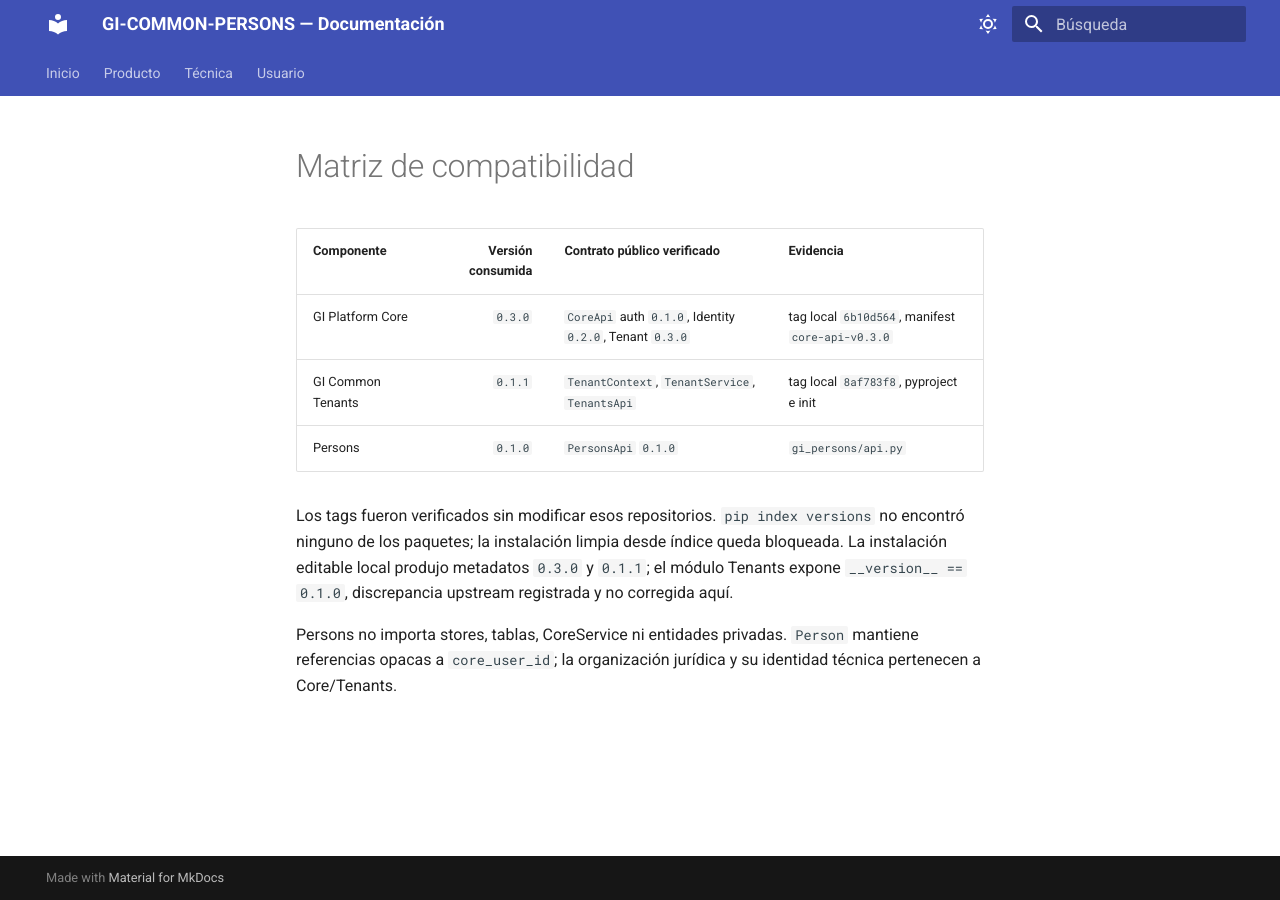
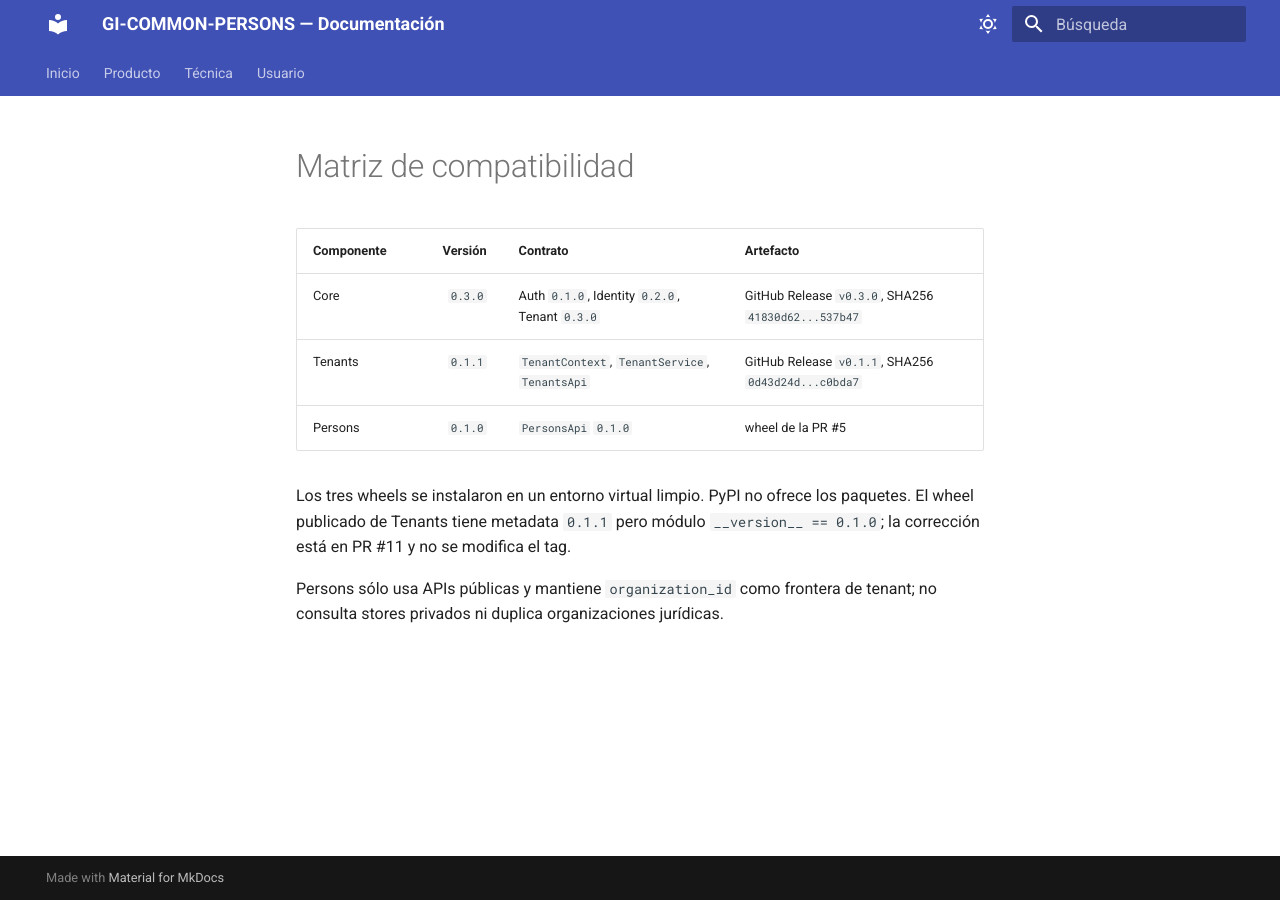
Before and after one commit to jlbellonGmail/gi-common-persons, an MkDocs documentation site: the page built from docs/tecnica/compatibilidad-v030-v011.md, in a window 1280 px wide. Built offline with MkDocs 1.6.1 and Material for MkDocs 9.7.7, drawn with Linux system fonts in a browser that asks for light colours.

Commit message:
docs: verificar artefactos publicados de Core y Tenants

```diff
--- a/docs/tecnica/compatibilidad-v030-v011.md
+++ b/docs/tecnica/compatibilidad-v030-v011.md
@@ -1,17 +1,14 @@
 # Matriz de compatibilidad
 
-| Componente | Versión consumida | Contrato público verificado | Evidencia |
+| Componente | Versión | Contrato | Artefacto |
 |---|---:|---|---|
-| GI Platform Core | `0.3.0` | `CoreApi` auth `0.1.0`, Identity `0.2.0`, Tenant `0.3.0` | tag local `6b10d564`, manifest `core-api-v0.3.0` |
-| GI Common Tenants | `0.1.1` | `TenantContext`, `TenantService`, `TenantsApi` | tag local `8af783f8`, pyproject e init |
-| Persons | `0.1.0` | `PersonsApi` `0.1.0` | `gi_persons/api.py` |
+| Core | `0.3.0` | Auth `0.1.0`, Identity `0.2.0`, Tenant `0.3.0` | GitHub Release `v0.3.0`, SHA256 `41830d62...537b47` |
+| Tenants | `0.1.1` | `TenantContext`, `TenantService`, `TenantsApi` | GitHub Release `v0.1.1`, SHA256 `0d43d24d...c0bda7` |
+| Persons | `0.1.0` | `PersonsApi` `0.1.0` | wheel de la PR #5 |
 
-Los tags fueron verificados sin modificar esos repositorios. `pip index
-versions` no encontró ninguno de los paquetes; la instalación limpia desde
-índice queda bloqueada. La instalación editable local produjo metadatos
-`0.3.0` y `0.1.1`; el módulo Tenants expone `__version__ == 0.1.0`,
-discrepancia upstream registrada y no corregida aquí.
+Los tres wheels se instalaron en un entorno virtual limpio. PyPI no ofrece los
+paquetes. El wheel publicado de Tenants tiene metadata `0.1.1` pero módulo
+`__version__ == 0.1.0`; la corrección está en PR #11 y no se modifica el tag.
 
-Persons no importa stores, tablas, CoreService ni entidades privadas. `Person`
-mantiene referencias opacas a `core_user_id`; la organización jurídica y su
-identidad técnica pertenecen a Core/Tenants.
+Persons sólo usa APIs públicas y mantiene `organization_id` como frontera de
+tenant; no consulta stores privados ni duplica organizaciones jurídicas.
```
Also changed, not shown: runs/milestone-persons-v030-v011/SUMMARY.md (+16 -17 lines), runs/milestone-persons-v030-v011/validation-evidence.md (+10 -9 lines).
